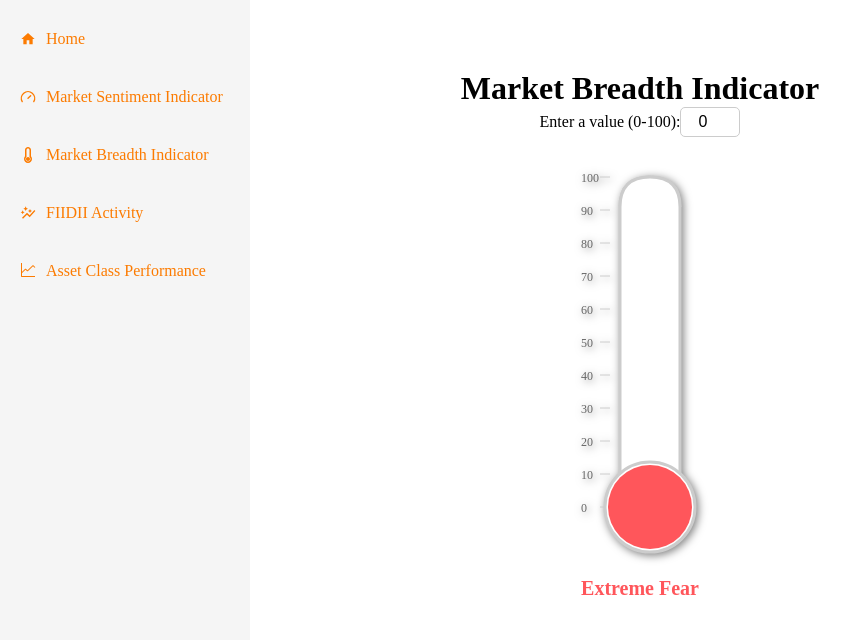
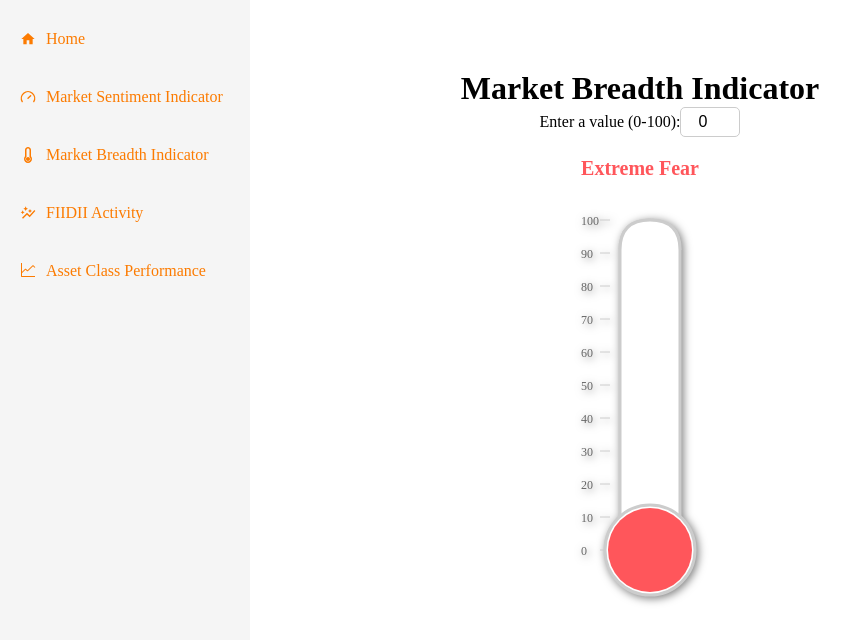
Before and after one commit to darshan-vgithub/Market_Sentiment_Indicator, a React (Create React App) app: page /MarketBreadthIndicator in a window 1280 px wide. Shown: the top 640 px of the page, without its empty margins (0-862 px from the left). Built offline with nearby package versions, Linux system fonts and the light colour scheme.

Commit message:
corrected the range title for market breadth indicator

```diff
--- a/src/components/MarketBreadthIndicator.jsx
+++ b/src/components/MarketBreadthIndicator.jsx
@@ -35,7 +35,7 @@
 
   return (
     <div className="component-container">
-      <Navbar/>
+      <Navbar />
       <h1>Market Breadth Indicator</h1>
       <div className="input-section">
         <label htmlFor="value">Enter a value (0-100):</label>
@@ -47,6 +47,9 @@
           min="0"
           max="100"
         />
+      </div>
+      <div className="details-section" style={{ color: rangeData.color }}>
+        {rangeData.title}
       </div>
       <div className="chart-section">
         <div className="icon-container">
@@ -106,9 +109,6 @@
           </div>
         </div>
       </div>
-      <div className="details-section" style={{ color: rangeData.color }}>
-        {rangeData.title}
-      </div>
     </div>
   );
 };
```
